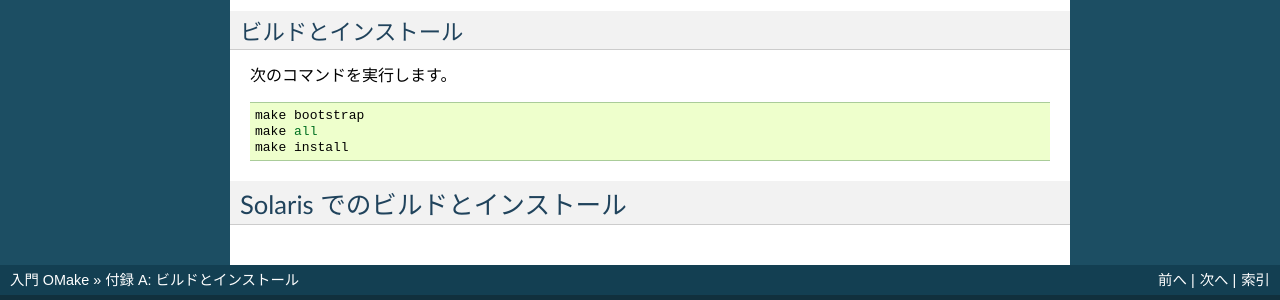
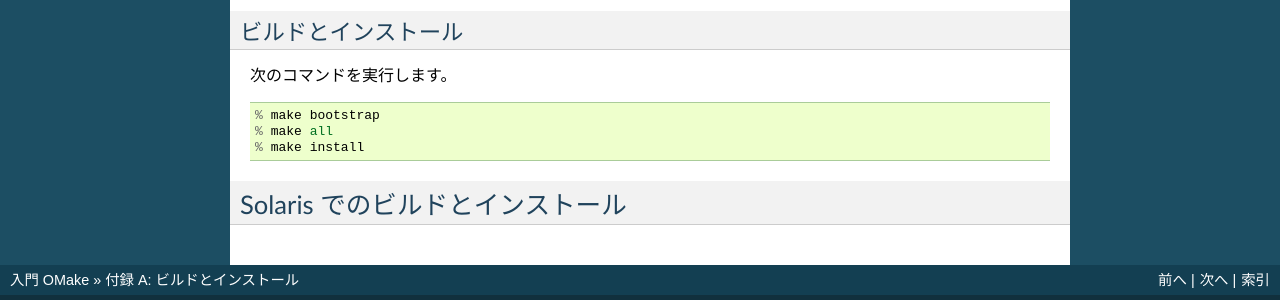
Before and after one commit to szktty/omakebook-jp, a Sphinx documentation site: the page built from source/install.rst, in a window 1280 px wide. Shown: the part 1233-1533 px from the top of the page. Built offline with Sphinx 7.4.7, drawn with Linux system fonts in a browser that asks for light colours.

Commit message:
コマンドのフォーマットを修正

```diff
--- a/source/install.rst
+++ b/source/install.rst
@@ -80,9 +80,9 @@
 
 ::
 
- make bootstrap
- make all
- make install
+ % make bootstrap
+ % make all
+ % make install
 
 
 Solaris でのビルドとインストール
```
